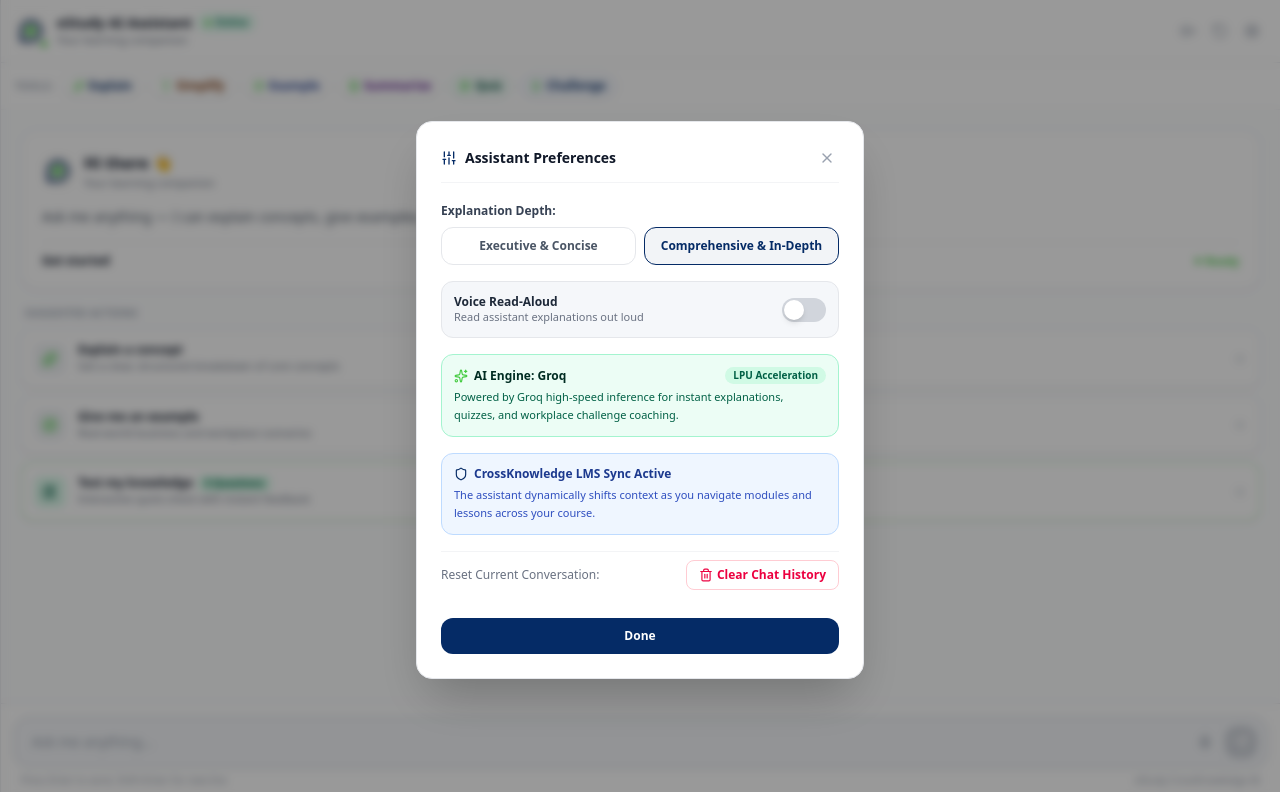
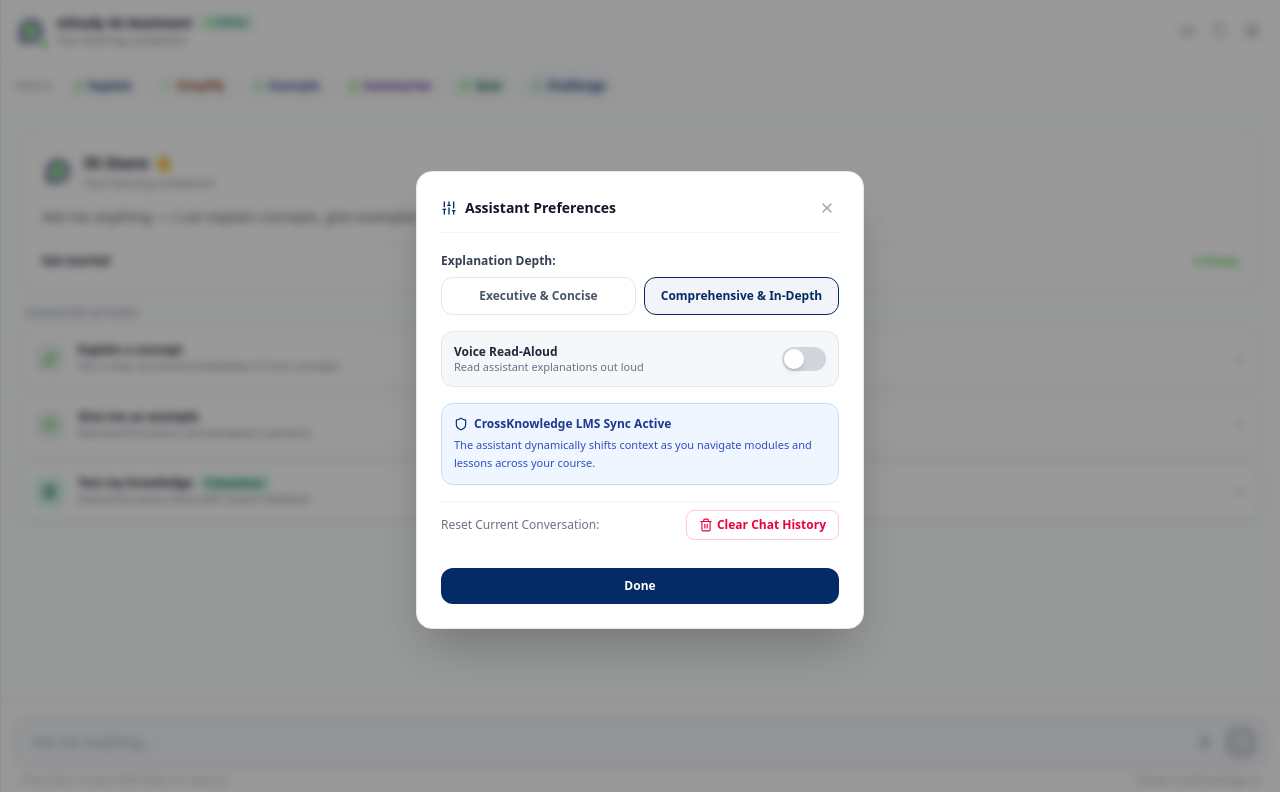
Before and after one commit to LesediTlhapane/AI-Assistant-Chatbot, a React (Vite) app: page / in a window 1280 px wide. Both pictures are taken after a click on the button 1252 px from the left and 31 px from the top of the page. Shown: the top 792 px of the page. Built offline with nearby package versions, Linux system fonts and the light colour scheme; no server answers.

Commit message:
settings panel fixed

```diff
--- a/src/components/assistant/SettingsModal.tsx
+++ b/src/components/assistant/SettingsModal.tsx
@@ -1,4 +1,4 @@
-import { X, Volume2, Sparkles, Trash2, CheckCircle2, Sliders, Shield } from 'lucide-react';
+import { X, Trash2, Sliders, Shield } from 'lucide-react';
 
 interface SettingsModalProps {
   isOpen: boolean;
@@ -89,22 +89,6 @@ export const SettingsModal = ({
             </button>
           </div>
 
-          {/* AI Engine Status */}
-          <div className="p-3 rounded-xl bg-emerald-50 border border-emerald-200 text-emerald-950 space-y-1">
-            <div className="flex items-center justify-between font-bold">
-              <div className="flex items-center gap-1.5">
-                <Sparkles className="w-3.5 h-3.5 text-[#45CC42]" />
-                <span>AI Engine: Groq</span>
-              </div>
-              <span className="text-[10px] bg-emerald-100 text-emerald-800 px-2 py-0.5 rounded-full font-bold">
-                LPU Acceleration
-              </span>
-            </div>
-            <p className="text-[11px] text-emerald-800 leading-relaxed">
-              Powered by Groq high-speed inference for instant explanations, quizzes, and workplace challenge coaching.
-            </p>
-          </div>
-
           {/* Context Sync Info */}
           <div className="p-3 rounded-xl bg-blue-50 border border-blue-200 text-blue-900 space-y-1">
             <div className="flex items-center gap-1.5 font-bold">
```
